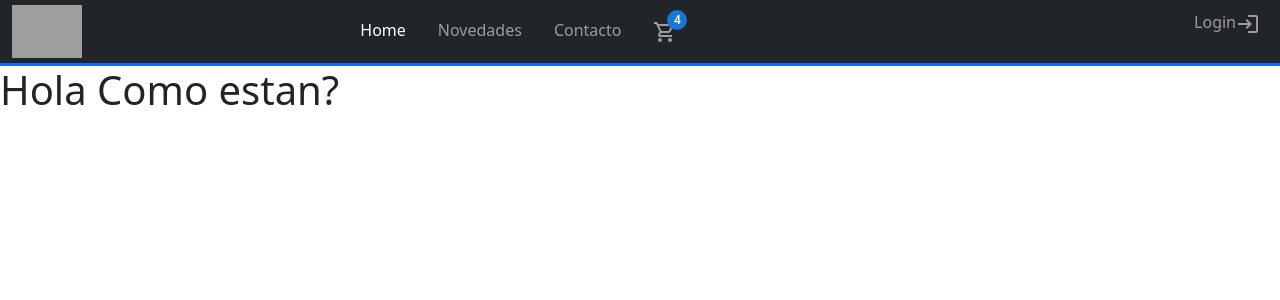
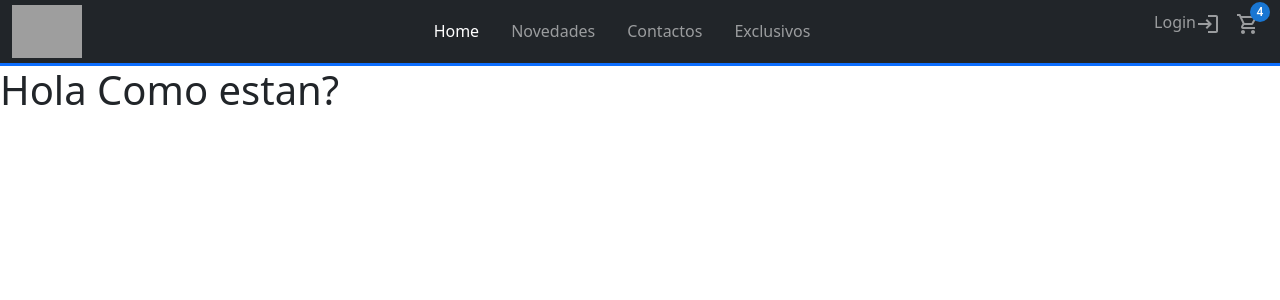
Before and after one commit to GonzaloCamodeca/ecomerce, a React (Create React App) app: page / in a window 1280 px wide. Shown: the top 300 px of the page. Built offline with nearby package versions, Linux system fonts and the light colour scheme; grey boxes are pictures that could not be loaded.

Commit message:
CartWidget visible siempre

```diff
--- a/src/components/NavBar.jsx
+++ b/src/components/NavBar.jsx
@@ -34,16 +34,16 @@ const Navbar = () => {
               </li>
               <li className="nav-item">
                 <p className="nav-link m-2" href="#">
-                  Contacto
+                  Contactos
                 </p>
               </li>
               <li className="nav-item">
                 <p className="nav-link m-2" href="#">
-                  <CartWidget />
+                  Exclusivos
                 </p>
               </li>
             </ul>
-            <ul className="navbar-nav ms-auto">
+            <ul className="navbar-nav">
               <p
                 activeClassName="active"
                 className="nav-item nav-link"
@@ -54,6 +54,12 @@ const Navbar = () => {
               </p>
             </ul>
           </div>
+          <ul className="navbar-nav md-auto mb-2 mb-lg-0">
+
+                <p className="nav-link" href="#">
+                  <CartWidget />
+                </p>
+          </ul>
         </div>
       </nav>
     </>
```
